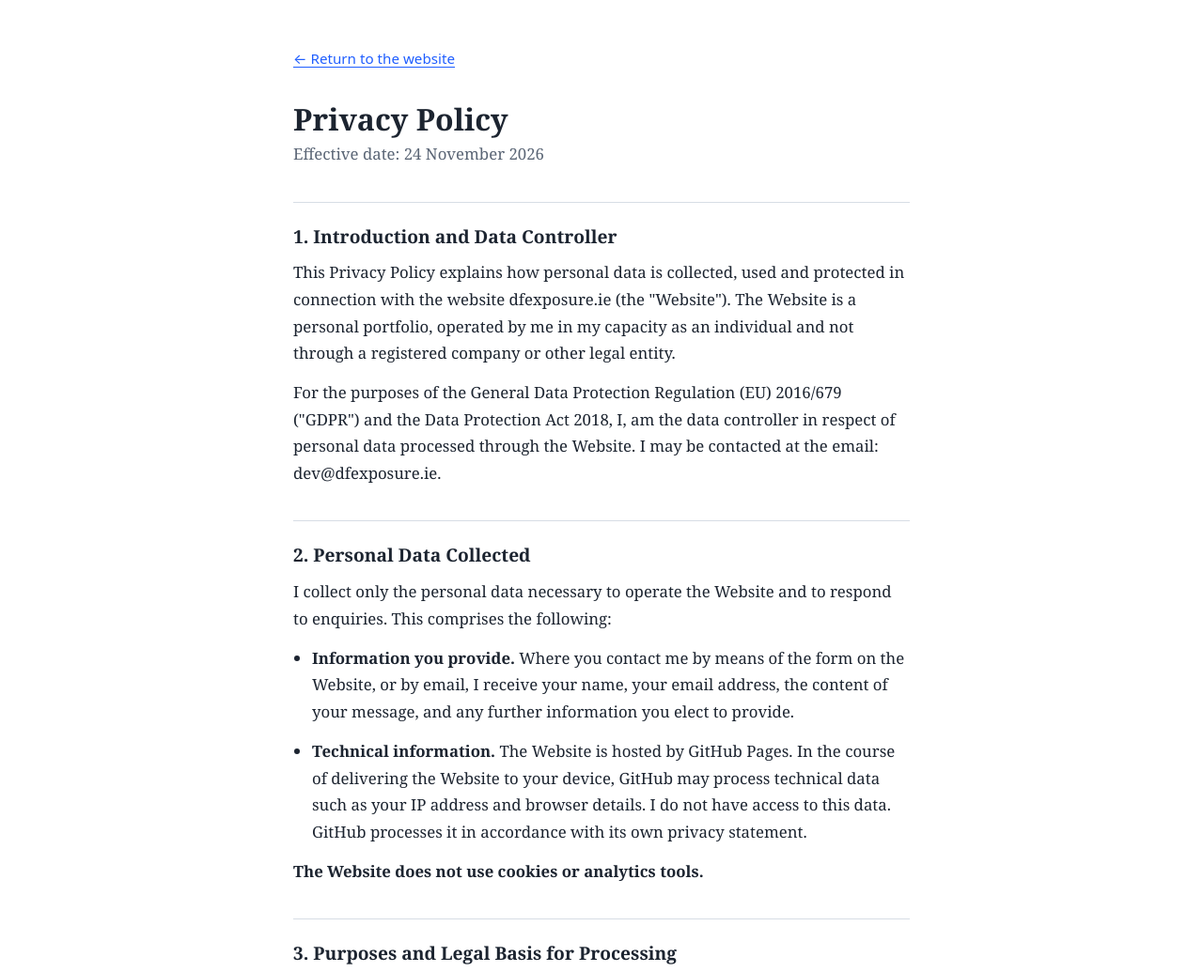
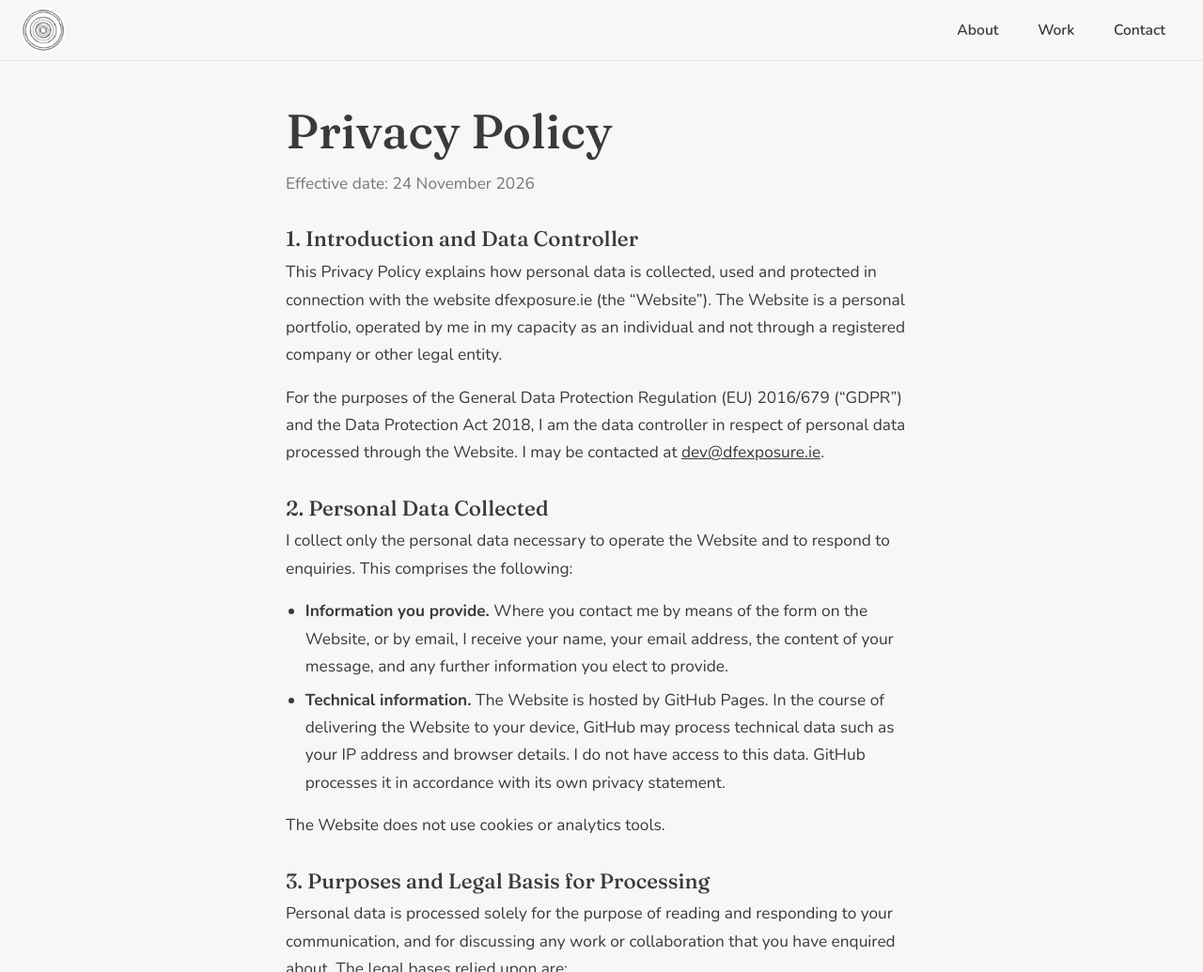
Before and after one commit to DevFlms/dfexposure, a plain HTML site: page privacy.html in a window 1280 px wide. Shown: the top 1035 px of the page at 94% size. Drawn offline with nearby package versions, Linux system fonts and the light colour scheme.

Commit message:
Update privacy.html

```diff
--- a/privacy.html
+++ b/privacy.html
@@ -4,40 +4,81 @@
 <meta charset="utf-8">
 <meta name="viewport" content="width=device-width, initial-scale=1">
 <title>Privacy Policy</title>
+<link rel="icon" href="favicon.png">
+<link rel="preconnect" href="https://fonts.googleapis.com">
+<link rel="preconnect" href="https://fonts.gstatic.com" crossorigin>
+<link href="https://fonts.googleapis.com/css2?family=Fraunces:opsz,wght,SOFT@9..144,400..600,0..100&family=Nunito:wght@400;600;700&display=swap" rel="stylesheet">
 <style>
-:root{--bg:#ffffff;--ink:#1c2430;--muted:#5a6575;--line:#d7dde5;--accent:#1f5eff}
-@media (prefers-color-scheme:dark){:root{--bg:#10151d;--ink:#e8edf5;--muted:#9aa6ba;--line:#2b3547;--accent:#7a9dff}}
-*{box-sizing:border-box}
-body{margin:0;background:var(--bg);color:var(--ink);font:400 1.05rem/1.7 Georgia,"Times New Roman",serif}
-main{max-width:44rem;margin:0 auto;padding:3rem 1.5rem 4rem}
-h1{font-size:2rem;line-height:1.2;margin:0 0 .25rem}
-h2{font-size:1.2rem;margin:2.25rem 0 .5rem;padding-top:1.25rem;border-top:1px solid var(--line)}
-p,li{margin:0 0 .85rem}
-ul{padding-left:1.25rem;margin:0 0 .85rem}
-.updated{color:var(--muted);margin-bottom:2rem}
-a{color:var(--accent);text-underline-offset:3px}
-.back{display:inline-block;margin-bottom:2rem;font-family:system-ui,-apple-system,"Segoe UI",Arial,sans-serif;font-size:.95rem}
+:root{
+  --bg:#f7f7f8; --ink:#3a3a3a; --soft:#777; --line:#e2e2e4; --card:#fff; --deep:#3a3a3a;
+  --head:'Fraunces',Georgia,serif; --body:'Nunito','Helvetica Neue',Arial,sans-serif;
+}
+*{box-sizing:border-box;margin:0}
+html{scroll-behavior:smooth;scroll-padding-top:70px}
+body{background:var(--bg);color:var(--ink);font-family:var(--body);font-size:1.08rem;line-height:1.7;-webkit-text-size-adjust:100%}
+a{color:inherit}
+:focus-visible{outline:2px solid var(--ink);outline-offset:3px}
+h1,h2,h3{font-family:var(--head);font-variation-settings:"SOFT" 100;font-weight:500;line-height:1.1}
+section,.page{padding:clamp(4rem,10vw,7rem) 1.5rem;max-width:1100px;margin:0 auto}
+
+/* nav */
+.nav{position:fixed;top:0;left:0;right:0;z-index:20;display:flex;justify-content:space-between;align-items:center;padding:.5rem 1.4rem;background:rgba(247,247,248,.85);backdrop-filter:blur(10px);border-bottom:1px solid var(--line)}
+.brand img{height:48px;width:auto;display:block}
+.nav ul{display:flex;gap:.4rem;list-style:none;padding:0}
+.nav a.link{display:block;text-decoration:none;font-weight:600;font-size:.98rem;padding:.45rem 1.1rem;border-radius:999px;transition:background .2s}
+.nav a.link:hover{background:#ececee}
+.menu-btn{display:none;background:#ececee;border:0;border-radius:999px;font:inherit;font-weight:600;font-size:.95rem;color:inherit;padding:.45rem 1.1rem}
+@media(max-width:640px){
+  .menu-btn{display:block}
+  .nav ul{position:absolute;top:100%;left:.8rem;right:.8rem;margin-top:.4rem;flex-direction:column;gap:0;background:var(--card);border-radius:20px;box-shadow:0 10px 30px rgba(0,0,0,.12);padding:.5rem;display:none}
+  .nav ul.open{display:flex}
+  .nav ul a{padding:.9rem 1.2rem}
+}
+
+footer{text-align:center;padding:1.4rem;color:#bbb;background:var(--deep);font-size:.85rem}
+footer a{color:inherit}
+
+.page{padding-top:7rem;max-width:680px}
+@media(prefers-reduced-motion:reduce){html{scroll-behavior:auto}}
+
+/* privacy page */
+.prose{max-width:720px}
+.prose h1{font-size:clamp(2.2rem,6vw,3.2rem);margin-bottom:.8rem}
+.prose h3{font-size:1.4rem;margin:2rem 0 .5rem}
+.prose p,.prose ul{margin-bottom:1rem}
+.prose ul{padding-left:1.3rem}
+.prose li{margin-bottom:.4rem}
+.updated{color:var(--soft);margin-bottom:1.5rem}
 </style>
 </head>
 <body>
-<main>
-<a class="back" href="/">&larr; Return to the website</a>
+<nav class="nav" aria-label="Main">
+  <a class="brand" href="/"><img src="favicon.png" alt="DF Exposure – home"></a>
+  <button class="menu-btn" type="button" aria-expanded="false" aria-controls="menu">Menu</button>
+  <ul id="menu">
+    <li><a class="link" href="/#about">About</a></li>
+    <li><a class="link" href="/#work">Work</a></li>
+    <li><a class="link" href="/#contact">Contact</a></li>
+  </ul>
+</nav>
+
+<main class="page prose">
 <h1>Privacy Policy</h1>
 <p class="updated">Effective date: 24 November 2026</p>
 
-<h2>1. Introduction and Data Controller</h2>
-<p>This Privacy Policy explains how personal data is collected, used and protected in connection with the website dfexposure.ie (the "Website"). The Website is a personal portfolio, operated by me in my capacity as an individual and not through a registered company or other legal entity.</p>
-<p>For the purposes of the General Data Protection Regulation (EU) 2016/679 ("GDPR") and the Data Protection Act 2018, I, am the data controller in respect of personal data processed through the Website. I may be contacted at the email: dev@dfexposure.ie.</p>
+<h3>1. Introduction and Data Controller</h3>
+<p>This Privacy Policy explains how personal data is collected, used and protected in connection with the website dfexposure.ie (the “Website”). The Website is a personal portfolio, operated by me in my capacity as an individual and not through a registered company or other legal entity.</p>
+<p>For the purposes of the General Data Protection Regulation (EU) 2016/679 (“GDPR”) and the Data Protection Act 2018, I am the data controller in respect of personal data processed through the Website. I may be contacted at <a href="mailto:dev@dfexposure.ie">dev@dfexposure.ie</a>.</p>
 
-<h2>2. Personal Data Collected</h2>
+<h3>2. Personal Data Collected</h3>
 <p>I collect only the personal data necessary to operate the Website and to respond to enquiries. This comprises the following:</p>
 <ul>
   <li><strong>Information you provide.</strong> Where you contact me by means of the form on the Website, or by email, I receive your name, your email address, the content of your message, and any further information you elect to provide.</li>
   <li><strong>Technical information.</strong> The Website is hosted by GitHub Pages. In the course of delivering the Website to your device, GitHub may process technical data such as your IP address and browser details. I do not have access to this data. GitHub processes it in accordance with its own privacy statement.</li>
 </ul>
-<p><strong>The Website does not use cookies or analytics tools.</strong></p>
+<p>The Website does not use cookies or analytics tools.</p>
 
-<h2>3. Purposes and Legal Basis for Processing</h2>
+<h3>3. Purposes and Legal Basis for Processing</h3>
 <p>Personal data is processed solely for the purpose of reading and responding to your communication, and for discussing any work or collaboration that you have enquired about. The legal bases relied upon are:</p>
 <ul>
   <li>Article 6(1)(b) GDPR, where processing is necessary in order to take steps at your request prior to entering into an agreement; and</li>
@@ -45,7 +86,7 @@ a{color:var(--accent);text-underline-offset:3px}
 </ul>
 <p>Your personal data is not used for direct marketing, automated decision-making or profiling.</p>
 
-<h2>4. Disclosure of Personal Data</h2>
+<h3>4. Disclosure of Personal Data</h3>
 <p>Personal data is not sold, rented or otherwise disclosed to third parties for their own purposes. Your communication may be handled by the following service providers, solely in order to operate the Website and to receive messages:</p>
 <ul>
   <li>Formspree, as the query submission handler</li>
@@ -54,13 +95,13 @@ a{color:var(--accent);text-underline-offset:3px}
 </ul>
 <p>Certain of these providers may process data outside the European Economic Area. In such cases, the relevant provider is responsible for ensuring that appropriate safeguards are in place in accordance with applicable data protection law.</p>
 
-<h2>5. Retention</h2>
+<h3>5. Retention</h3>
 <p>Enquiries are retained for 12 months following our last communication and are thereafter deleted. Where an engagement proceeds, I retain the correspondence and information necessary for the duration of that engagement and for any period required to satisfy legal or record-keeping obligations, including those relating to taxation.</p>
 
-<h2>6. Security</h2>
+<h3>6. Security</h3>
 <p>I take reasonable technical and organisational measures to protect personal data against unauthorised access, loss or disclosure. The Website is served over an encrypted (HTTPS) connection. No method of transmission or storage can, however, be guaranteed to be entirely secure.</p>
 
-<h2>7. Your Rights</h2>
+<h3>7. Your Rights</h3>
 <p>Subject to the conditions and exceptions set out in data protection law, you have the right to:</p>
 <ul>
   <li>request access to the personal data I hold about you;</li>
@@ -70,10 +111,22 @@ a{color:var(--accent);text-underline-offset:3px}
   <li>object to processing based on legitimate interests; and</li>
   <li>request the transfer of your data to you or to another controller, where applicable.</li>
 </ul>
-<p>To exercise any of these rights, please contact me at [your email address]. I will respond within one month of receipt of your request.</p>
+<p>To exercise any of these rights, please contact me at <a href="mailto:dev@dfexposure.ie">dev@dfexposure.ie</a>. I will respond within one month of receipt of your request.</p>
 
-<h2>8. Amendments to this Policy</h2>
+<h3>8. Amendments to this Policy</h3>
 <p>This Privacy Policy may be amended from time to time, for example where the operation of the Website changes. Any amendment will be published on this page, and the effective date above will be updated accordingly.</p>
 </main>
+
+<footer>© 2026 DF Exposure</footer>
+
+<script>
+(function(){
+  var b=document.querySelector('.menu-btn'),m=document.getElementById('menu');
+  b.addEventListener('click',function(){
+    var open=m.classList.toggle('open');
+    b.setAttribute('aria-expanded',open?'true':'false');
+  });
+})();
+</script>
 </body>
 </html>
```
